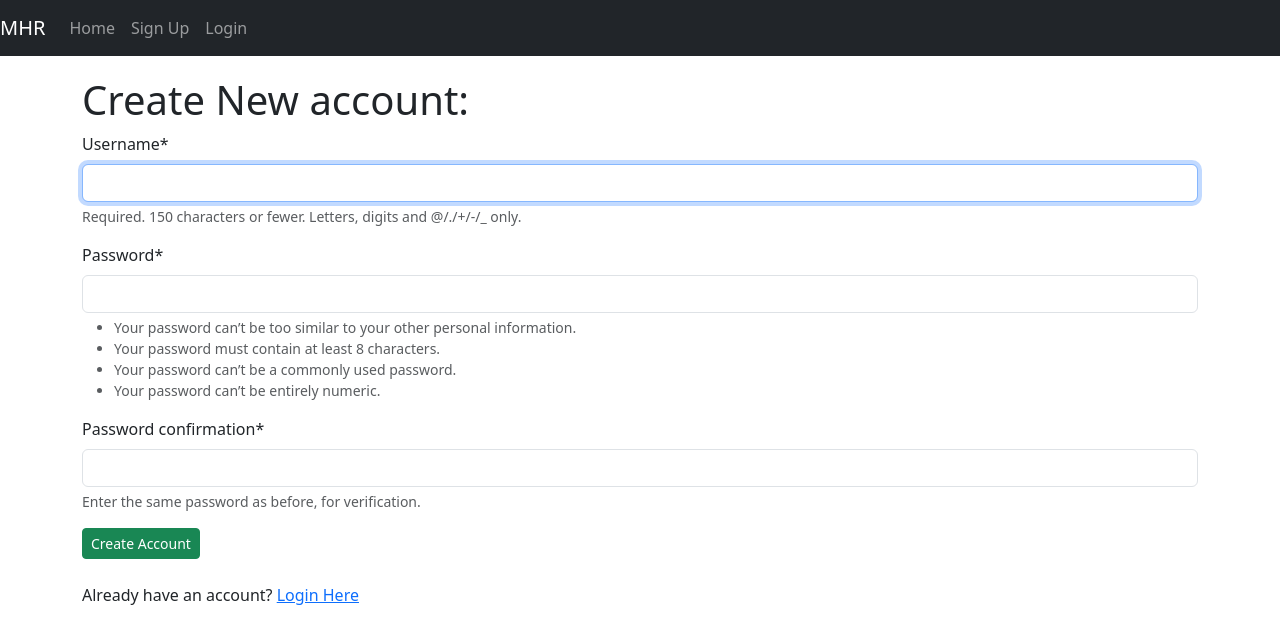
After one commit to Mohabbatridoy/Dango-Blog-Project, a Django app: page /log_in/singup/ in a window 1280 px wide. The commit adds this page. Shown: the top 644 px of the page. Run offline with Django 5.2, Linux system fonts and the light colour scheme; some libraries are stand-ins or nearby versions.

Commit message:
add singup and authenticatio part

```diff
--- a/Blog_project/urls.py
+++ b/Blog_project/urls.py
@@ -5,7 +5,7 @@ from . import views
 
 urlpatterns = [
     path('admin/', admin.site.urls),
-    path('login/', include('app_login.urls')),
+    path('log_in/', include('app_login.urls')),
     path('blog/', include('app_blog.urls')),
     path('', views.index, name="index"),
 ]
--- a/app_login/urls.py
+++ b/app_login/urls.py
@@ -1,5 +1,10 @@
 from django.urls import path
+from app_login import views
 
+
+app_name = 'app_login'
 urlpatterns = [
-
+    path('singup/', views.SingUp, name="singup"),
+    path('login/', views.login_user, name="login"),
+    path('logout/', views.logout_user, name="logout"),
 ]
--- a/app_login/views.py
+++ b/app_login/views.py
@@ -1,3 +1,40 @@
 from django.shortcuts import render
+from django.contrib.auth.forms import UserCreationForm, AuthenticationForm
+from django.contrib.auth import login, logout, authenticate
+from django.shortcuts import HttpResponseRedirect
+from django.urls import reverse
+from django.contrib.auth.decorators import login_required
 
 # Create your views here.
+def SingUp(request):
+    form = UserCreationForm()
+    registered = False
+    if request.method == 'POST':
+        form = UserCreationForm(data=request.POST)
+        if form.is_valid():
+            form.save()
+            registered = True
+    dict = {
+        'form':form,
+        'registered':registered
+    }
+    return render(request, 'app_login/singup.html', context=dict)
+
+def login_user(request):
+    form = AuthenticationForm()
+    if request.method == 'POST':
+        form = AuthenticationForm(data=request.POST)
+        if form.is_valid():
+            username = form.cleaned_data.get('username')
+            password = form.cleaned_data.get('password')
+            user = authenticate(username=username, password=password)
+            if user is not None:
+                login(request, user)
+                return HttpResponseRedirect(reverse('index'))
+
+    return render(request, 'app_login/login.html', context={'form':form})
+
+@login_required
+def logout_user(request):
+    logout(request)
+    return HttpResponseRedirect(reverse('index'))
--- /dev/null
+++ b/templates/app_login/singup.html
@@ -0,0 +1,19 @@
+{% extends 'base.html' %}
+{% load crispy_forms_tags %}
+{% block title_block %} Create New account {% endblock %}
+{% block content %}
+{% if registered %}
+<div class="alert alert-success">
+    Account created successfully! <a href="{% url 'app_login:login' %}">Login here..</a>
+</div>
+{% else %}
+<h1>Create New account: </h1>
+<form method="POST">
+    {% csrf_token %}
+    {{ form|crispy }}
+    <button type="submit" class="btn btn-success btn-sm">Create Account</button>
+</form>
+<br>
+<p>Already have an account? <a href="{% url 'app_login:login' %}">Login Here</a></p>
+{% endif %}
+{% endblock %}
--- a/templates/base.html
+++ b/templates/base.html
@@ -8,7 +8,7 @@
 </head>
 <body>
     <nav class="navbar navbar-expand-lg navbar-dark bg-dark">
-        <a class="navbar-brand" href="#">Navbar</a>
+        <a class="navbar-brand" href="{% url 'index' %}">MHR</a>
         <button class="navbar-toggler" type="button" data-toggle="collapse" data-target="#navbarSupportedContent" aria-controls="navbarSupportedContent" aria-expanded="false" aria-label="Toggle navigation">
           <span class="navbar-toggler-icon"></span>
         </button>
@@ -16,15 +16,29 @@
         <div class="collapse navbar-collapse" id="navbarSupportedContent">
           <ul class="navbar-nav mr-auto">
             <li class="nav-item active">
-              <a class="nav-link" href="#">Home <span class="sr-only">(current)</span></a>
+              <a class="nav-link" href="{% url 'index' %}">Home</span></a>
             </li>
+            {% if is_authenticate %}
+            <li class="nav-item">
+              <a class="nav-link" href="{% url 'app_login:logout' %}">Logout</a>
+            </li>
+            {% else %}
+            <li class="nav-item">
+              <a class="nav-link" href="{% url 'app_login:singup' %}">Sign Up</a>
+            </li>
+            <li class="nav-item">
+              <a class="nav-link" href="{% url 'app_login:login' %}">Login</a>
+            </li>
+            {% endif %}
           </ul>
         </div>
       </nav>
 
-      {% block content %}
+      <div class="container" style="padding-top: 20px;">
+        {% block content %}
 
-      {% endblock %}
+        {% endblock %}
+      </div>
 
     <script src="https://cdn.jsdelivr.net/npm/bootstrap@5.3.3/dist/js/bootstrap.bundle.min.js"></script>
 </body>
```
Also changed, not shown: Blog_project/settings.py (+10 -0 lines), templates/app_login/login.html (added, +12 -0 lines), db.sqlite3.
